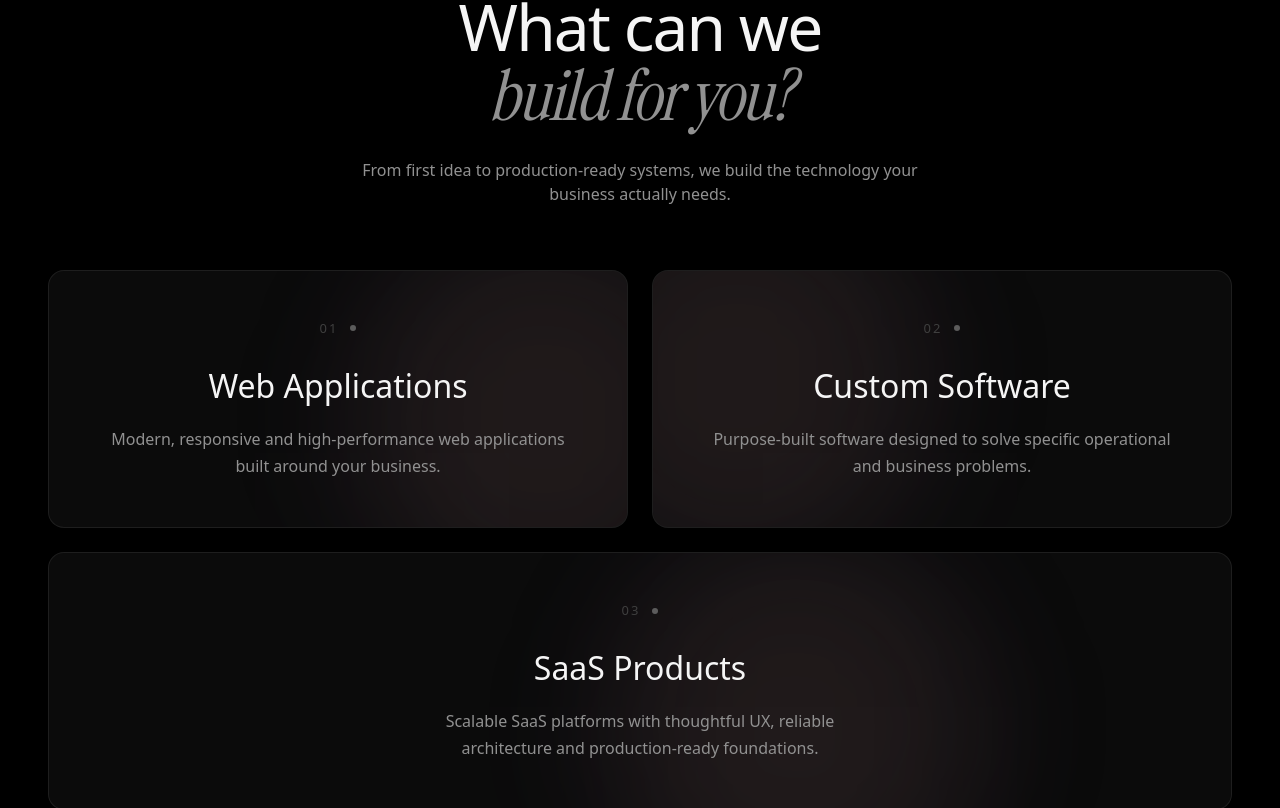
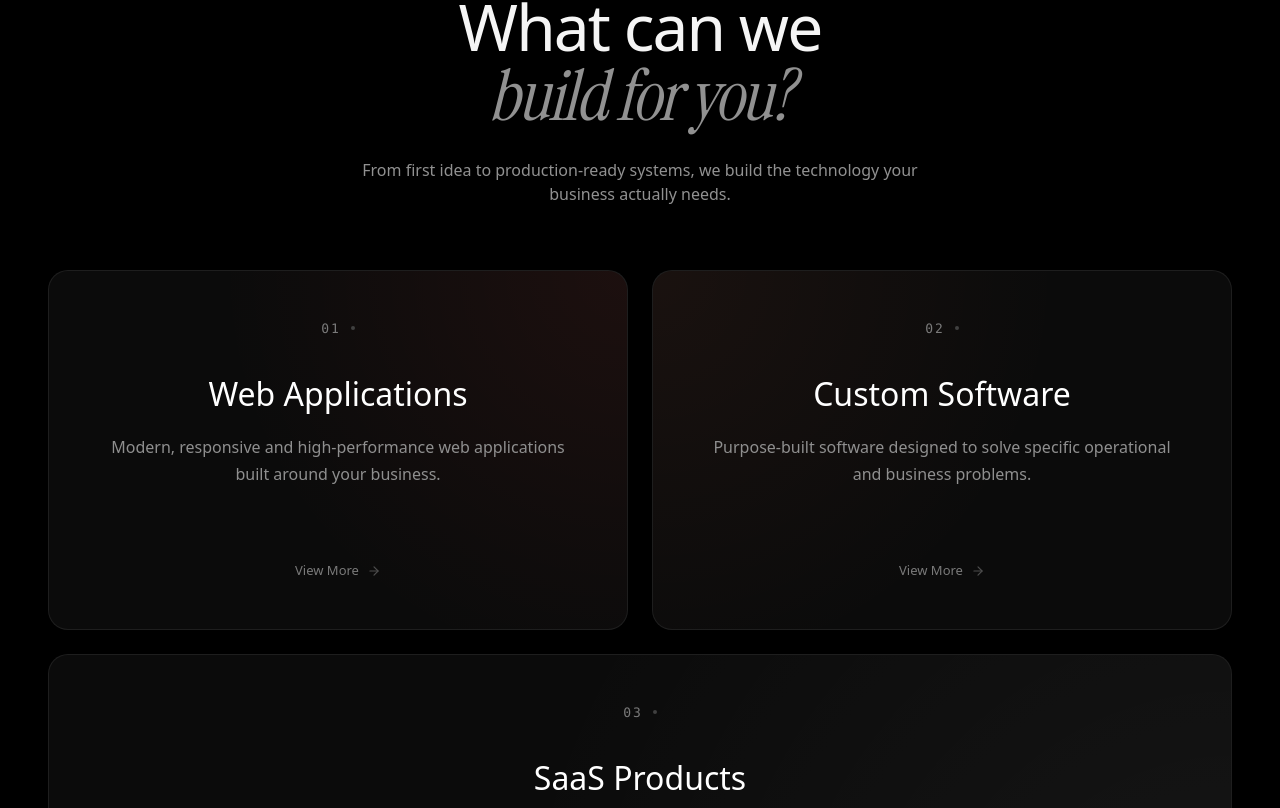
Before and after one commit to hyperqubegit/hyperqube-portfolio, a Next.js app: page / in a window 1280 px wide. Shown: the part 1072-1880 px from the top of the page. Built offline with nearby package versions, Linux system fonts and the light colour scheme.

Commit message:
feat: redesign What We Build cards to premium editorial style with atmospheric glows

```diff
--- a/src/components/service-index.tsx
+++ b/src/components/service-index.tsx
@@ -2,38 +2,31 @@
 
 import { useRef } from "react";
 import { motion, useInView } from "framer-motion";
+import { ArrowRight } from "lucide-react";
 import { CAPABILITIES } from "../data/capabilities";
 import { cn } from "@/lib/utils";
-import { fadeUp, textReveal } from "@/lib/motion";
-import { SpectrumGlow } from "@/components/spectrum-glow";
 
 export function ServiceIndex() {
   const containerRef = useRef<HTMLDivElement>(null);
   const isInView = useInView(containerRef, { once: true, margin: "-50px" });
 
-  // Map to create a diverse layout. E.g. some span 1, some span 2 in a 2-column grid.
   const getColSpan = (index: number) => {
-    // 0, 1 -> span 1 (Row 1)
-    // 2 -> span 2 (Row 2, full width)
-    // 3, 4 -> span 1 (Row 3)
-    // 5 -> span 2 (Row 4, full width)
-    // 6, 7 -> span 1 (Row 5)
     if (index === 2 || index === 5) return "md:col-span-2";
     return "md:col-span-1";
   };
 
-  const getGlowPosition = (index: number) => {
-    const positions = [
-      "top-[-20%] right-[-20%]", // 0
-      "bottom-[-20%] left-[-20%]", // 1
-      "top-[-10%] right-[20%]", // 2 (wide)
-      "bottom-[-20%] right-[-20%]", // 3
-      "top-[-20%] left-[-20%]", // 4
-      "top-[10%] left-[-10%]", // 5 (wide)
-      "bottom-[-20%] right-[-10%]", // 6
-      "top-[-10%] left-[30%]" // 7
+  const getGlowStyle = (index: number) => {
+    const glows = [
+      { background: 'radial-gradient(circle at 100% 0%, rgba(255, 75, 62, 0.12) 0%, transparent 60%)' }, // top-right red
+      { background: 'radial-gradient(circle at 0% 0%, rgba(255, 120, 80, 0.1) 0%, transparent 60%)' }, // top-left orange
+      { background: 'radial-gradient(circle at 100% 100%, rgba(255, 255, 255, 0.08) 0%, transparent 60%)' }, // bottom-right white
+      { background: 'radial-gradient(circle at 0% 100%, rgba(255, 50, 50, 0.12) 0%, transparent 60%)' }, // bottom-left red
+      { background: 'radial-gradient(circle at 50% 0%, rgba(255, 150, 100, 0.08) 0%, transparent 70%)' }, // top-center warm
+      { background: 'radial-gradient(circle at 100% 50%, rgba(255, 75, 62, 0.15) 0%, transparent 70%)' }, // right red
+      { background: 'radial-gradient(circle at 0% 50%, rgba(255, 255, 255, 0.06) 0%, transparent 60%)' }, // left white
+      { background: 'radial-gradient(circle at 50% 100%, rgba(255, 100, 50, 0.1) 0%, transparent 60%)' }, // bottom-center orange
     ];
-    return positions[index % positions.length];
+    return glows[index % glows.length];
   };
 
   return (
@@ -65,7 +58,7 @@ export function ServiceIndex() {
         </div>
 
         {/* ── Service Cards Grid ── */}
-        <div className="grid grid-cols-1 md:grid-cols-2 gap-6">
+        <div className="grid grid-cols-1 md:grid-cols-2 gap-5 lg:gap-6">
           {CAPABILITIES.map((cap, i) => (
             <motion.div
               key={cap.num}
@@ -73,36 +66,42 @@ export function ServiceIndex() {
               animate={isInView ? { opacity: 1, y: 0 } : { opacity: 0, y: 24 }}
               transition={{ duration: 0.8, ease: [0.16, 1, 0.3, 1], delay: 0.1 * i }}
               className={cn(
-                "group relative bg-[var(--color-brand-card)] border border-[var(--color-brand-border)] rounded-2xl p-8 lg:p-12 overflow-hidden transition-all duration-500 hover:-translate-y-1 hover:border-[rgba(255,255,255,0.15)]",
+                "group relative bg-[#0B0B0B] border border-[rgba(255,255,255,0.08)] rounded-[20px] overflow-hidden transition-all duration-500 hover:-translate-y-1 hover:border-[rgba(255,255,255,0.14)] flex flex-col min-h-[320px] lg:min-h-[360px]",
                 getColSpan(i)
               )}
             >
-              {/* Localized Spectrum Glow */}
-              <div className="absolute inset-0 opacity-40 group-hover:opacity-70 transition-opacity duration-700 pointer-events-none">
-                <SpectrumGlow
-                  variant="card"
-                  className={cn("w-[400px] h-[400px]", getGlowPosition(i))}
-                />
-              </div>
+              {/* Atmospheric localized glow */}
+              <div
+                className="absolute inset-0 opacity-60 group-hover:opacity-100 transition-opacity duration-700 pointer-events-none z-0"
+                style={getGlowStyle(i)}
+              />
 
-              <div className="relative z-10 flex flex-col items-center text-center h-full">
+              <div className="relative z-10 flex flex-col items-center flex-1 w-full h-full p-8 lg:p-12">
+
                 {/* Number & Accent */}
-                <div className="flex items-center justify-center gap-3 mb-6">
-                  <span className="text-[13px] font-medium tracking-[0.15em] text-[var(--color-brand-text-very-muted)]">
+                <div className="flex items-center justify-center gap-2.5 mb-6 lg:mb-8">
+                  <span className="text-[12px] md:text-[13px] tracking-[0.15em] font-mono text-[#7A7A7A]">
                     {cap.num}
                   </span>
-                  <span className="w-1.5 h-1.5 rounded-full bg-[var(--color-brand-text-muted)] group-hover:bg-[var(--color-brand-accent)] transition-colors duration-500 shadow-[0_0_8px_rgba(255,75,62,0)] group-hover:shadow-[0_0_8px_rgba(255,75,62,0.8)]" />
+                  <span className="w-1 h-1 rounded-full bg-[#404040] group-hover:bg-[var(--color-brand-accent)] transition-colors duration-500 shadow-[0_0_8px_rgba(255,75,62,0)] group-hover:shadow-[0_0_8px_rgba(255,75,62,0.6)]" />
                 </div>
 
                 {/* Title */}
-                <h3 className="text-[24px] lg:text-[32px] font-medium text-[var(--color-brand-text)] mb-4 transition-colors duration-300">
+                <h3 className="text-[26px] lg:text-[32px] font-medium text-white mb-4 text-center">
                   {cap.title}
                 </h3>
 
                 {/* Description */}
-                <p className="text-[15px] lg:text-[16px] text-[var(--color-brand-text-secondary)] leading-[1.65] max-w-[480px]">
+                <p className="text-[15px] lg:text-[16px] leading-[1.65] text-[#8F8F8F] text-center max-w-[500px]">
                   {cap.shortDesc}
                 </p>
+
+                {/* View More */}
+                <div className="mt-auto pt-10 flex items-center justify-center gap-2 text-[12px] md:text-[13px] font-medium text-[#7A7A7A] group-hover:text-white transition-colors duration-300">
+                  <span>View More</span>
+                  <ArrowRight className="w-3.5 h-3.5 opacity-60 group-hover:opacity-100 transform group-hover:translate-x-1 transition-all duration-300" />
+                </div>
+
               </div>
             </motion.div>
           ))}
```
